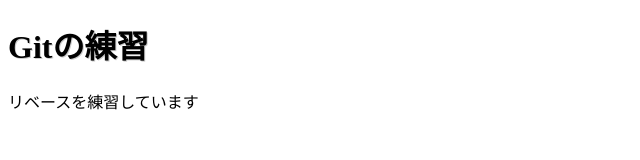
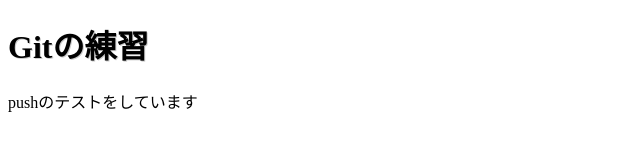
Before and after one commit to SaoriKoizumi/git-practice, a plain HTML site: page index.html in a window 1280 px wide. Shown: the full height of the page, 0-640 px from the left. Drawn offline with Linux system fonts and the light colour scheme.

Commit message:
内容書き換え

```diff
--- a/index.html
+++ b/index.html
@@ -7,7 +7,7 @@
 </head>
 <body>
 	<h1>Gitの練習</h1>
-	<p>リベースを練習しています</p>
+	<p>pushのテストをしています</p>
 	<script>
 	window.alert('テストブランチに切り替えました')
 	</script>
```
